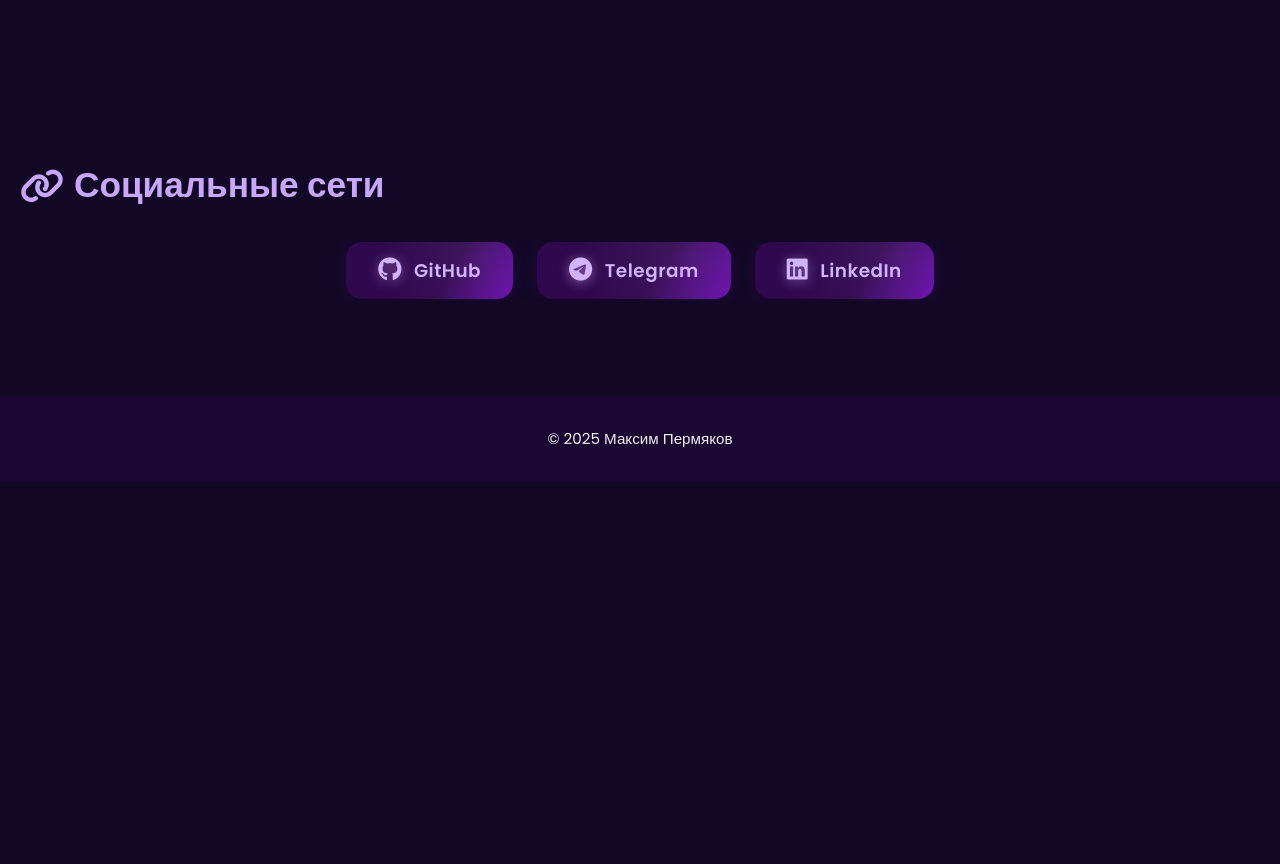
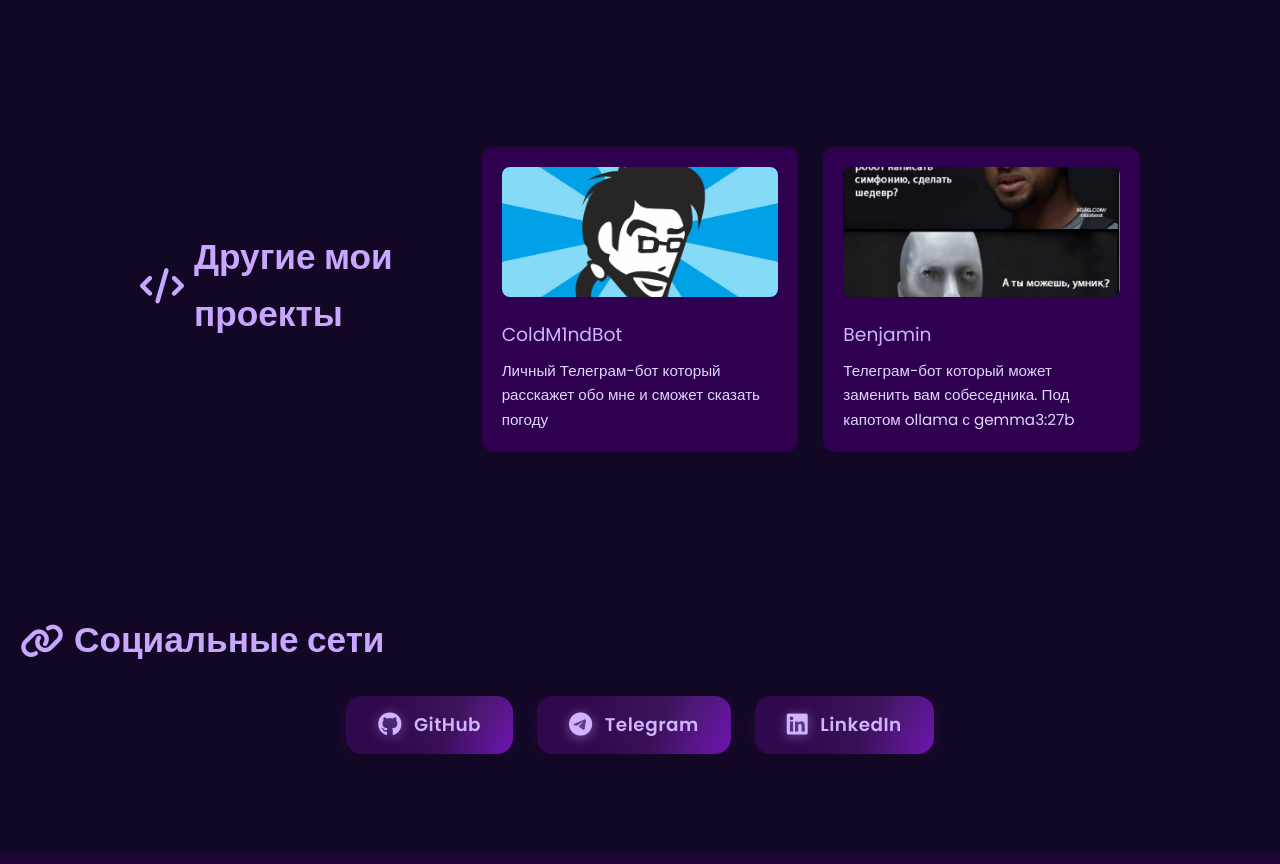
Before and after one commit to max-permyakov/portfolio, a plain HTML site: page index.html in a window 1280 px wide. Shown: the part 2626-3490 px from the top of the page. Before the commit the page ends 3107 px from the top, so only its background shows below. Drawn offline with Linux system fonts and the light colour scheme.

Commit message:
refactor

```diff
--- a/index.html
+++ b/index.html
@@ -81,6 +81,25 @@
     </div>
   </section>
 
+<section class="another-projects">
+<div class="project-list">
+  <h2><i class="fas fa-code"></i>Другие мои проекты</h2>
+
+        <div class="project-card">
+        <img src="resurses\rabotaet.png" alt="Project Image">
+        <h3><a href="https://t.me/ColdM1ndbot" target="_blank">ColdM1ndBot</a></h3>
+        <p>Личный Телеграм-бот который расскажет обо мне и сможет сказать погоду</p>
+      </div>
+
+      <div class="project-card">
+      <img src="resurses\robot.jpg" alt="Project Image">
+        <h3><a href="https://t.me/ColdM1ndbot" target="_blank">Benjamin</a></h3>
+        <p>Телеграм-бот который может заменить вам собеседника. Под капотом ollama с gemma3:27b</p>
+      </div>
+    </div>
+
+</section>
+
   <section class="social">
     <h2><i class="fas fa-link"></i> Социальные сети</h2>
     <div class="social-icons">
@@ -90,18 +109,7 @@
     </div>
   </section>
 
-  <!-- Optional CTA button and floating lights for the integrated background effect -->
 
-
-  <div class="light x1"></div>
-  <div class="light x2"></div>
-  <div class="light x3"></div>
-  <div class="light x4"></div>
-  <div class="light x5"></div>
-  <div class="light x6"></div>
-  <div class="light x7"></div>
-  <div class="light x8"></div>
-  <div class="light x9"></div>
 
   <footer>
     <p>© 2025 Максим Пермяков</p>
--- a/styles.css
+++ b/styles.css
@@ -209,7 +209,23 @@
   max-width: 1200px;
   margin: 0 auto;
 }
-
+.another-projects .project-list {
+  display: grid;
+  grid-template-columns: repeat(auto-fit, minmax(250px, 1fr));
+  gap: 25px;
+  max-width: 1000px;
+  margin: 0 auto;
+}
+.another-projects .project-list .project-card {
+  height: auto;
+  width: auto;
+  background: #2e004f;
+  padding: 20px;
+  border-radius: 12px;
+  transition: transform 0.3s, box-shadow 0.3s;
+  position: relative;
+  overflow: hidden;
+}
 .project-card {
   background: #2e004f;
   padding: 20px;
@@ -242,8 +258,9 @@
 
 .project-card img {
   width: 100%;
-  height: 140px;
+  height: 130px;
   object-fit: cover;
+
   border-radius: 8px;
   margin-bottom: 15px;
 }
```
Also changed, not shown: resurses/rabotaet.png (added), resurses/robot.jpg (added).
